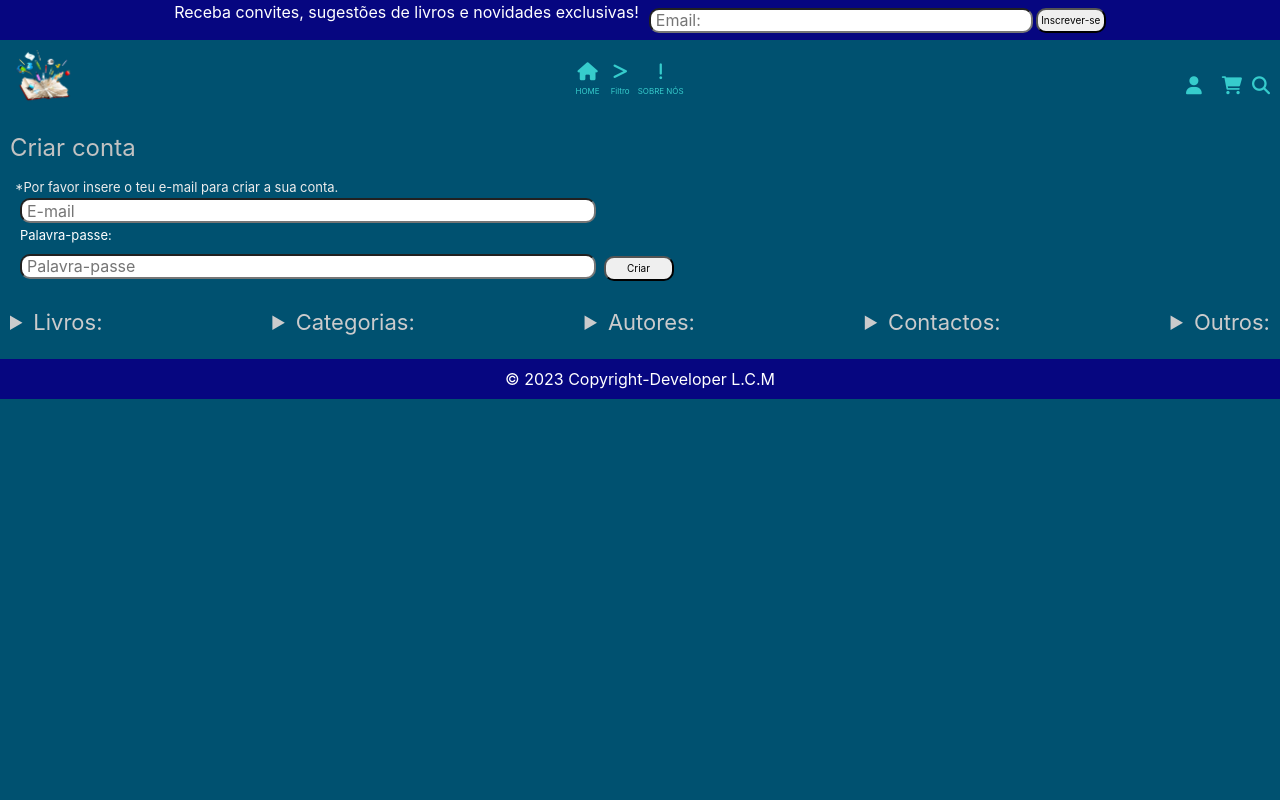
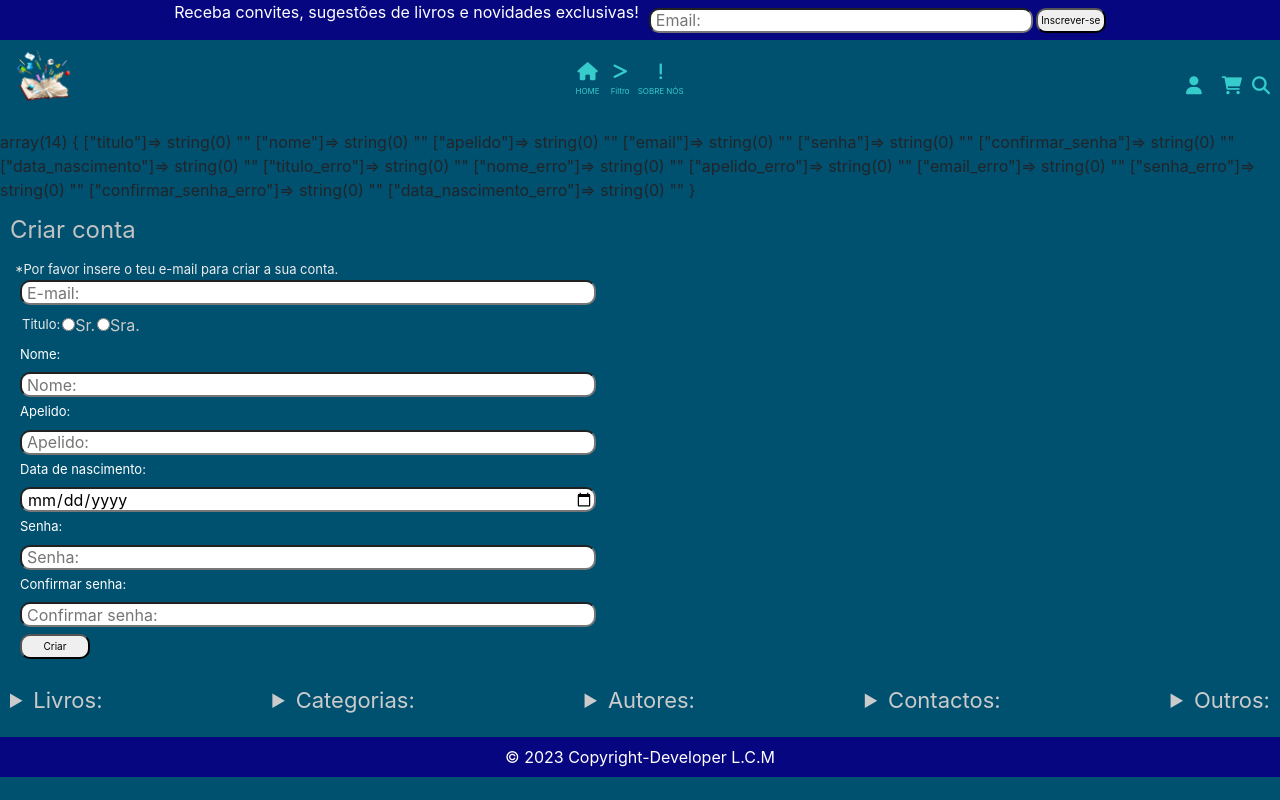
Before and after one commit to Algoritmo2018/LojaVirtual-Bookshopfree, a PHP site: page /Loja_Virtual_Bookshopfree/usuarios/cadastrar in a window 1280 px wide. Run offline with PHP 8.4, Linux system fonts and the light colour scheme; data that the repository does not hold is empty; some libraries are stand-ins or nearby versions.

Commit message:
Bug - usuario não faz login

```diff
--- a/app/Controllers/Usuarios.php
+++ b/app/Controllers/Usuarios.php
@@ -3,16 +3,193 @@
 class Usuarios extends Controller
 {
 
-
+    public function __construct()
+    {
+        $this->usuarioModel = $this->model('Usuario');
+    }
 
 public function cadastrar(){
 
+
+        //Verifica si o formulario existe
+        $formulario = filter_input_array(INPUT_POST, FILTER_SANITIZE_STRING);
+        if (isset($formulario)) :
+            //Dados vindo do formulario cadastrar
+            $dados = [
+                'titulo' => trim($formulario['titulo']),
+                'nome' => trim($formulario['nome']),
+                'apelido' => trim($formulario['apelido']),
+                'email' => trim($formulario['email']),
+                'senha' => trim($formulario['senha']),
+                'confirmar_senha' => trim($formulario['confirmar_senha']),
+                'data_nascimento' => trim($formulario['data_nascimento']),
+                'titulo_erro' => '',
+                'nome_erro' => '',
+                'apelido_erro' => '',
+                'email_erro' => '',
+                'senha_erro' => '',
+                'confirmar_senha_erro' => '',
+                'data_nascimento_erro' => ''
+            ];
+
+            //Validando os campos do formulario
+            //in_array()- verifica si no array existe campo vazio
+            if (in_array("", $formulario)) :
+                if (empty($formulario['nome'])) :
+                    $dados['nome_erro'] = 'Preencha o campo nome';
+                endif;
+
+                if (empty($formulario['apelido'])) :
+                    $dados['apelido_erro'] = 'Digite o seu apelido';
+                endif;
+
+                if (empty($formulario['email'])) :
+                    $dados['email_erro'] = 'Preencha o campo email';
+                endif;
+
+
+                if (empty($formulario['titulo'])) :
+                    $dados['titulo_erro'] = 'Selecione um titulo';
+                endif;
+                if (empty($formulario['senha'])) :
+                    $dados['senha_erro'] = 'Preencha o campo senha';
+                endif;
+                if (empty($formulario['confirmar_senha'])) :
+                    $dados['confirmar_senha_erro'] = 'Preencha o campo confirmar senha';
+                endif;
+
+    if (empty($formulario['data_nascimento'])) :
+                    $dados['data_nascimento_erro'] = 'Preencha o campo data de nascimento';
+                endif;
+            else :
+
+               if (Checa::checarNome($formulario['nome'])) :
+                    $dados['nome_erro'] = 'O nome informado é invalido';
+
+                elseif (Checa::checarEmail($formulario['email'])) :
+                    $dados['email_erro'] = 'O e-mail informado é invalido';
+             elseif ($this->usuarioModel->checarEmail($formulario['email'])) :
+                    $dados['email_erro'] = 'O e-mail informado já está cadastrado';
+
+
+                elseif (strlen($formulario['senha']) < 6) :
+                    $dados['senha_erro'] = 'A senha deve ter no minimo 6 caracteres ';
+                elseif ($formulario['senha'] != $formulario['confirmar_senha']) :
+                    $dados['confirmar_senha_erro'] = 'As senhas são diferentes';
+                else :
+                $dados['senha'] = password_hash($formulario['senha'], PASSWORD_DEFAULT);
+
+                    if ($this->usuarioModel->armazenar($dados)) :
+                        Sessao::mensagem('usuario', 'Usuario cadastrado com sucesso');
+                        Url::redirecionar('usuarios/login');
+                    else :
+                        die("Erro ao armazenar usuario no banco de dados");
+                    endif;
+
+
+                endif;
+            endif;
+        else :
+            $dados = [
+                'titulo' => '',
+                'nome' => '',
+                'apelido' => '',
+                'email' => '',
+                'senha' => '',
+                'confirmar_senha' => '',
+                'data_nascimento' => '',
+                'titulo_erro' => '',
+                'nome_erro' => '',
+                'apelido_erro' => '',
+                'email_erro' => '',
+                'senha_erro' => '',
+                'confirmar_senha_erro' => '',
+                'data_nascimento_erro' => ''
+
+            ];
+        endif;
+
+        var_dump($dados);
+
        $this->view('usuarios/cadastrar', $dados);
     }
+
+
     public function login(){
 
-        $this->view('usuarios/login', $dados);
+
+
+         //Verifica si o formulario existe
+         $formulario = filter_input_array(INPUT_POST, FILTER_SANITIZE_STRING);
+         if (isset($formulario)) :
+             //Dados vindo do formulario cadastrar
+             $dados = [
+                 'email' => trim($formulario['email']),
+                 'senha' => trim($formulario['senha']),
+                 'email_erro' => '',
+                 'senha_erro' => ''
+             ];
+             //Validando os campos do formulario
+             //in_array()- verifica si no array existe campo vazio
+             if (in_array("", $formulario)) :
+                 if (empty($formulario['email'])) :
+                     $dados['email_erro'] = 'Preencha o campo email';
+                 endif;
+
+                 if (empty($formulario['senha'])) :
+                     $dados['senha_erro'] = 'Preencha o campo senha';
+                 endif;
+             else :
+
+                 if (Checa::checarEmail($formulario['email'])) :
+                     $dados['email_erro'] = 'O e-mail informado é invalido';
+
+                     else :
+                     $usuario = $this->usuarioModel->checarLogin($formulario['email'], $formulario['senha']);
+
+                     if($usuario):
+                        $this->criarSessaoUsuario($usuario);
+                     else :
+                         Sessao::mensagem('erro', 'Usuario ou senha invalidos', 'erro');
+                     endif;
+
+                 endif;
+
+             endif;
+         else :
+             $dados = [
+                 'email' => '',
+                 'senha' => '',
+                 'email_erro' => '',
+                 'senha_erro' => ''
+             ];
+         endif;
+
+         $this->view('usuarios/login', $dados);
      }
+
+
+    //Cria uma sessão
+    private function criarSessaoUsuario($usuario)
+    {
+        $_SESSION['usuario_id'] = $usuario->id_usuario;
+        $_SESSION['usuario_nome'] = $usuario->nome;
+        $_SESSION['usuario_email'] = $usuario->email;
+
+        Url::redirecionar('paginas/index');
+    }
+
+    //Destruir sessão
+    public function sair()
+    {
+        unset($_SESSION['usuario_id']);
+        unset($_SESSION['usuario_nome']);
+        unset($_SESSION['usuario_email']);
+
+        session_destroy();
+
+        Url::redirecionar('usuarios/login');
+    }
     public function livros_favoritos(){
 
        $this->view('usuarios/livros_favoritos');
@@ -31,10 +208,7 @@
         $this->view('usuarios/historico_pedidos', $dados);
      }
   /*
-    public function __construct()
-    {
-        $this->usuarioModel = $this->model('Usuario');
-    }
+
   public function cadastrar()
     {
 
@@ -196,52 +370,7 @@
 
     }
 
-    public function login()
-    {
-        //Verifica si o formulario existe
-        $formulario = filter_input_array(INPUT_POST, FILTER_SANITIZE_STRING);
-        if (isset($formulario)) :
-            //Dados vindo do formulario cadastrar
-            $dados = [
-                'email' => trim($formulario['email']),
-                'senha' => trim($formulario['senha'])
-            ];
-            //Validando os campos do formulario
-            //in_array()- verifica si no array existe campo vazio
-            if (in_array("", $formulario)) :
-                if (empty($formulario['email'])) :
-                    $dados['email_erro'] = 'Preencha o campo email';
-                endif;
 
-                if (empty($formulario['senha'])) :
-                    $dados['senha_erro'] = 'Preencha o campo senha';
-                endif;
-            else :
-
-                if (Checa::checarEmail($formulario['email'])) :
-                    $dados['email_erro'] = 'O e-mail informado é invalido';
-                else :
-
-                    $usuario = $this->usuarioModel->checarLogin($formulario['email'], $formulario['senha']);
-                    if ($usuario) :
-                        $this->criarSessaoUsuario($usuario);
-                    else :
-                        Sessao::mensagem('usuario', 'Usuario ou senha invalidos', 'alert alert-danger');
-                    endif;
-
-                endif;
-            endif;
-        else :
-            $dados = [
-                'email' => '',
-                'senha' => '',
-                'email_erro' => '',
-                'senha_erro' => ''
-            ];
-        endif;
-
-        $this->view('usuarios/login', $dados);
-    }
 
     //Cria uma sessão
     private function criarSessaoUsuario($usuario)
--- a/app/Models/Usuario.php
+++ b/app/Models/Usuario.php
@@ -9,7 +9,7 @@
     }
 
     public function checarEmail($email){
-        $this->db->query("SELECT email FROM usuarios WHERE email = :e");
+        $this->db->query("SELECT email FROM usuario WHERE email = :e");
         $this->db->bind(":e",$email);
         if($this->db->resultado()):
             return true;
@@ -19,12 +19,14 @@
     }
 
     public function armazenar($dados){
-        $this->db->query("INSERT INTO usuarios(nome, email, senha, biografia) VALUES (:nome, :email, :senha, :biografia)");
+        $this->db->query("INSERT INTO usuario (titulo, nome, apelido, email, data_nascimento, senha) VALUES (:titulo, :nome, :apelido, :email, :data_nascimento, :senha)");
 
+        $this->db->bind("titulo",$dados['titulo']);
         $this->db->bind("nome",$dados['nome']);
+        $this->db->bind("apelido",$dados['apelido']);
         $this->db->bind("email",$dados['email']);
+        $this->db->bind("data_nascimento",$dados['data_nascimento']);
         $this->db->bind("senha",$dados['senha']);
-        $this->db->bind("biografia",$dados['biografia']);
 
         if($this->db->executa()):
             return true;
@@ -34,6 +36,7 @@
 
     }
 
+    /*
     public function atualizar($dados){
         $this->db->query("UPDATE usuarios SET nome = :nome, email = :email, senha = :senha, biografia = :biografia  WHERE id = :id");
 
@@ -50,11 +53,11 @@
         endif;
     }
 
-
+*/
 
     public function checarLogin($email, $senha){
-        $this->db->query("SELECT * FROM usuarios WHERE email = :e");
-        $this->db->bind(":e",$email);
+        $this->db->query("SELECT * FROM usuario WHERE email = :email");
+        $this->db->bind(":email",$email);
 
         if($this->db->resultado()):
             $resultado = $this->db->resultado();
@@ -69,7 +72,7 @@
     }
 
     public function lerUsuarioPorId($id){
-        $this->db->query("SELECT * FROM usuarios WHERE id = :id");
+        $this->db->query("SELECT * FROM usuario WHERE id = :id");
         $this->db->bind("id", $id);
 
         return $this->db->resultado();
--- a/app/Views/usuarios/cadastrar.php
+++ b/app/Views/usuarios/cadastrar.php
@@ -1,11 +1,46 @@
- <!-- formularios criar conta-->
+
+
+  <!-- formularios criar conta-->
+<form name="cadastrar" action="<?=URL?>/usuarios/cadastrar" method="post">
 <fieldset class="fieldset_criar_conta">
   <legend>Criar conta</legend>
   <span>*Por favor insere o teu e-mail para criar a sua conta.</span>
   <div>
-    <input class="input_increver-se" type="text" name="" id="" placeholder="E-mail">
-    <label for="" style="margin-top: 3px;">Palavra-passe:</label>
-    <input class="input_increver-se" type="text" name="" id="" placeholder="Palavra-passe"> <button class="btn_increver-se" type="submit">Criar</button>
+  <div>
+  <input class="input_increver-se" type="text" name="email" id="" placeholder="E-mail:">
+    <small class="erro"> <?= $dados['email_erro']?></small>
+    </div>
+    <div style="margin-left: 7px; display: flex; align-items: center; color: rgb(202, 202, 202);" ><span style="margin-right: 2px;">Titulo:</span><input type="radio" name="titulo" id="" value="Sr.">Sr. <input type="radio" style="margin-left: 2px;" name="titulo" id="" value="Sra.">Sra.  <small class="erro"> <?= $dados['titulo_erro']?></small>
+  </div>
+    <div>
+    <label for="" style="margin-top: 3px;">Nome:</label>
+    <input class="input_increver-se" type="text" name="nome" id="" placeholder="Nome:">
+    <small class="erro"> <?= $dados['nome_erro']?></small>
+    </div>
+    <div>
+    <label for="" style="margin-top: 3px;">Apelido:</label>
+    <input class="input_increver-se" type="text" name="apelido" id="" placeholder="Apelido:">
+    <small class="erro"> <?= $dados['apelido_erro']?></small>
+  </div>
+  <div>
+    <label for="" style="margin-top: 3px;">Data de nascimento:</label>
+    <input class="input_increver-se" type="date" name="data_nascimento" id="">
+    <small class="erro"> <?= $dados['data_nascimento_erro']?></small>
+  </div>
+
+  <div>
+  <label for="" style="margin-top: 3px;">Senha:</label>
+    <input class="input_increver-se" type="text" name="senha" id="" placeholder="Senha:">
+    <small class="erro"> <?= $dados['senha_erro']?></small>
+  </div>
+
+
+  <div>
+    <label for="" style="margin-top: 3px;">Confirmar senha:</label>
+    <input class="input_increver-se" type="text" name="confirmar_senha" id="" placeholder="Confirmar senha:">  <small class="erro"> <?= $dados['confirmar_senha_erro']?></small>
+  </div>
+   <button class="btn_increver-se ml" type="submit">Criar</button>
   </div>
 </fieldset>
+</form>
 <!-- Fim -->
--- a/public/css/style.css
+++ b/public/css/style.css
@@ -703,6 +703,7 @@
 
 /*Inicio erro*/
 .erro{
+
     color: rgb(124, 4, 4);
     display: block;
     margin-left: 10px;
```
Also changed, not shown: app/Views/usuarios/login.php (+19 -6 lines).
